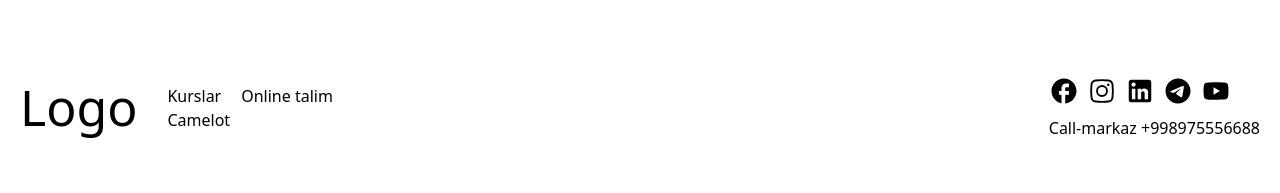
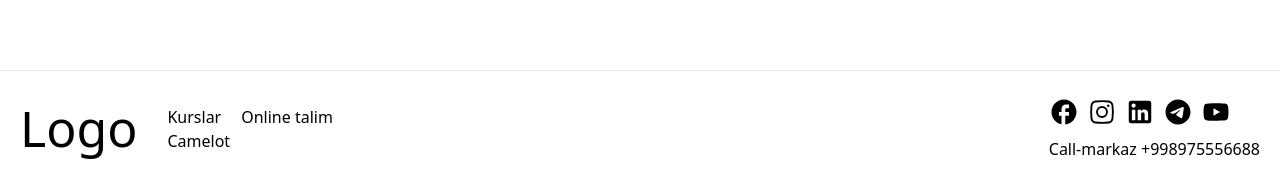
Before and after one commit to Devosoftuzb/Camelot-website, a Vue app: page / in a window 1280 px wide. Shown: the part 5565-5758 px from the top of the page. Built offline with nearby package versions, Linux system fonts and the light colour scheme.

Commit message:
the end ui

```diff
--- a/src/components/Footer.vue
+++ b/src/components/Footer.vue
@@ -1,7 +1,7 @@
 <template>
     <footer>
-        <div class="container mx-auto px-5">
-            <div class="footer__wrapper">
+        <div class="container mx-auto px-5 border-t">
+            <div class="footer__wrapper pt-5">
                 <div class="footer__content">
                     <div class="footer__logo">
                         <h1>
```
